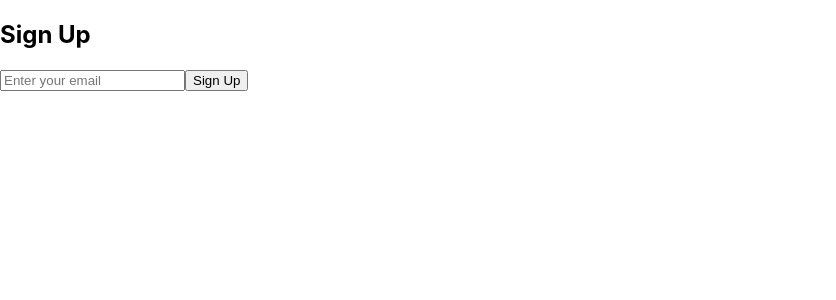
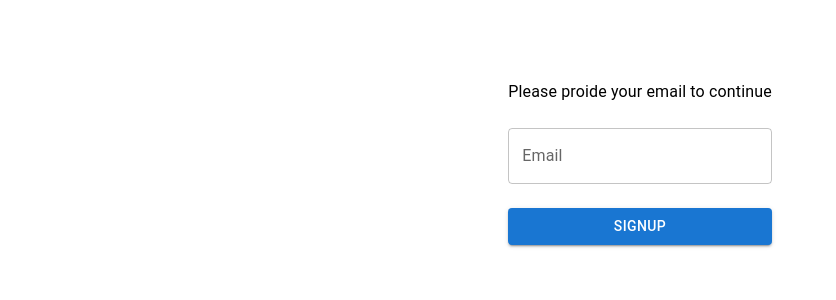
Before and after one commit to myk-hub/react-weather-app, a React (Create React App) app: page /signup in a window 1280 px wide. Shown: the top 300 px of the page, without its empty margins (0-836 px from the left). Built offline with nearby package versions, Linux system fonts and the light colour scheme.

Commit message:
add user to weather, better UI for weather widget, ts fixes

```diff
--- a/package.json
+++ b/package.json
@@ -3,6 +3,11 @@
   "version": "0.1.0",
   "private": true,
   "dependencies": {
+    "@emotion/react": "^11.11.3",
+    "@emotion/styled": "^11.11.0",
+    "@fontsource/roboto": "^5.0.8",
+    "@mui/icons-material": "^5.15.9",
+    "@mui/material": "^5.15.9",
     "@testing-library/jest-dom": "^5.17.0",
     "@testing-library/react": "^13.4.0",
     "@testing-library/user-event": "^13.5.0",
@@ -13,6 +18,7 @@
     "axios": "^1.6.7",
     "react": "^18.2.0",
     "react-dom": "^18.2.0",
+    "react-icons": "^5.0.1",
     "react-router-dom": "^6.22.0",
     "react-scripts": "5.0.1",
     "styled-components": "^6.1.8",
--- a/src/App.tsx
+++ b/src/App.tsx
@@ -5,29 +5,31 @@ import Signup from "./components/Signup";
 import Home from "./components/Home";
 
 export const WeatherIcons = {
-  "01d": "/src/icons/sunny.svg",
-  "01n": "/src/icons/night.svg",
-  "02d": "/src/icons/day.svg",
-  "02n": "/src/icons/cloudy-night.svg",
-  "03d": "/src/icons/cloudy.svg",
-  "03n": "/src/icons/cloudy.svg",
-  "04d": "/src/icons/perfect-day.svg",
-  "04n": "/src/icons/cloudy-night.svg",
-  "09d": "/src/icons/rain.svg",
-  "09n": "/src/icons/rain-night.svg",
-  "10d": "/src/icons/rain.svg",
-  "10n": "/src/icons/rain-night.svg",
-  "11d": "/src/icons/storm.svg",
-  "11n": "/src/icons/storm.svg",
+  "01d": "/react-weather-app/icons/sunny.svg",
+  "01n": "/react-weather-app/icons/night.svg",
+  "02d": "/react-weather-app/icons/day.svg",
+  "02n": "/react-weather-app/icons/cloudy-night.svg",
+  "03d": "/react-weather-app/icons/cloudy.svg",
+  "03n": "/react-weather-app/icons/cloudy.svg",
+  "04d": "/react-weather-app/icons/perfect-day.svg",
+  "04n": "/react-weather-app/icons/cloudy-night.svg",
+  "09d": "/react-weather-app/icons/rain.svg",
+  "09n": "/react-weather-app/icons/rain-night.svg",
+  "10d": "/react-weather-app/icons/rain.svg",
+  "10n": "/react-weather-app/icons/rain-night.svg",
+  "11d": "/react-weather-app/icons/storm.svg",
+  "11n": "/react-weather-app/icons/storm.svg",
 } as any;
 
 function App() {
+  const [email, setEmail] = React.useState('');
+
   return (
     <Router>
       <div className="App">
         <Routes>
-          <Route path="/signup" element={<Signup />} />
-          <Route path="/home" element={<Home />} />
+          <Route path="/signup" element={<Signup email={email} setEmail={setEmail} />} />
+          <Route path="/home" element={<Home email={email} />} />
         </Routes>
       </div>
   </Router>
--- a/src/components/CityComponent.tsx
+++ b/src/components/CityComponent.tsx
@@ -29,23 +29,26 @@ const SearchBox = styled.form`
     font-weight: bold;
   }
 `;
+
 const ChooseCityLabel = styled.span`
   color: black;
   margin: 10px auto;
   font-size: 18px;
   font-weight: bold;
 `;
+
 const WelcomeWeatherLogo = styled.img`
   width: 140px;
   height: 140px;
   margin: 40px auto;
 `;
 
-const CityComponent = (props: any) => {
-  const { updateCity, fetchWeather } = props;
+const CityComponent = ({ updateCity, fetchWeather }: {
+  updateCity: Function; fetchWeather: any;
+}) => {
   return (
     <>
-      <WelcomeWeatherLogo src={"/src/icons/perfect-day.svg"} />
+      <WelcomeWeatherLogo src={"/react-weather-app/icons/perfect-day.svg"} />
       <ChooseCityLabel>Find Weather of your city</ChooseCityLabel>
       <SearchBox onSubmit={fetchWeather}>
         <input
--- a/src/components/Home.tsx
+++ b/src/components/Home.tsx
@@ -13,8 +13,6 @@ const Container = styled.div`
   width: 380px;
   padding: 20px 10px;
   margin: auto;
-  border-radius: 4px;
-  box-shadow: 0 3px 6px 0 #555;
   background: white;
   font-family: Montserrat;
 `;
@@ -25,6 +23,7 @@ const AppLabel = styled.span`
   font-size: 18px;
   font-weight: bold;
 `;
+
 const CloseButton = styled.span`
   padding: 2px 3px;
   background-color: black;
@@ -33,8 +32,11 @@ const CloseButton = styled.span`
   position: absolute;
 `;
 
+type IProps = {
+  email: string;
+}
 
-const Home = () => {
+const Home = ({ email }: IProps) => {
   const [city, updateCity] = useState();
   const [weather, updateWeather] = useState();
   const fetchWeather = async (e: any) => {
@@ -47,7 +49,7 @@ const Home = () => {
 
   return (
     <Container>
-      <AppLabel>React Weather App</AppLabel>
+      <AppLabel>User: {email}</AppLabel>
       {city && weather ? (
         <WeatherComponent weather={weather} city={city} />
       ) : (
--- a/src/components/Signup.tsx
+++ b/src/components/Signup.tsx
@@ -1,12 +1,27 @@
-import React, { useState } from 'react';
-// @ts-ignore
+import React, { useCallback, useState } from 'react';
 import { useNavigate } from 'react-router-dom';
+import styled from "styled-components";
+import Stack from '@mui/material/Stack';
+import Button from '@mui/material/Button';
+import Typography from '@mui/material/Typography';
+import TextField from '@mui/material/TextField';
 
-const Signup = () => {
-  const [email, setEmail] = useState('');
-  const history = useNavigate();
+const SignupForm = styled.form`
+  display: flex;
+  flex-direction: column;
+  align-items: center;
+  margin: 10vh 10vw;
+`;
 
-  const handleSignup = () => {
+type IProps = {
+  email: string;
+  setEmail: (email: string) => void;
+};
+
+const Signup = ({ email, setEmail }: IProps) => {
+  const navigate = useNavigate();
+
+  const handleSignup = React.useCallback(() => {
     // Perform client-side validation
     if (!validateEmail(email)) {
       alert('Please enter a valid email address.');
@@ -14,9 +29,8 @@ const Signup = () => {
     }
 
     // Redirect to home page after successful signup
-    // @ts-ignore
-    history.push('/home');
-  };
+    navigate('/home');
+  }, [email]);
 
   const validateEmail = (email: string): boolean => {
     // Simple email validation regex
@@ -25,16 +39,30 @@ const Signup = () => {
   };
 
   return (
-    <div>
-      <h2>Sign Up</h2>
-      <input
-        type="email"
-        placeholder="Enter your email"
-        value={email}
-        onChange={(e) => setEmail(e.target.value)}
-      />
-      <button onClick={handleSignup}>Sign Up</button>
-    </div>
+    <SignupForm>
+      <Stack spacing={3} direction="column">
+        <Typography>Please proide your email to continue</Typography>
+        {/* @ts-ignore */ }
+        <TextField
+          id="outlined-basic"
+          label="Email"
+          variant="outlined"
+          type="email"
+          placeholder="Enter your email"
+          value={email}
+          onChange={(e: any) => setEmail(e.target.value)}
+        />
+        {/* @ts-ignore */ }
+        <Button
+          type="email"
+          placeholder="Enter your email"
+          value={email}
+          onClick={handleSignup} variant="contained"
+          >
+            SignUp
+        </Button>
+      </Stack>
+    </SignupForm>
   );
 };
 
--- a/src/components/WeatherInfoComponent.tsx
+++ b/src/components/WeatherInfoComponent.tsx
@@ -1,13 +1,13 @@
 import React from "react";
 import styled from "styled-components";
-import {WeatherIcons} from "../App";
+import { WeatherIcons } from "../App";
 
 export const WeatherInfoIcons = {
-    sunset: "./src/icons/temp.svg",
-    sunrise: "./src/icons/temp.svg",
-    humidity: "./src/icons/humidity.svg",
-    wind: "./src/icons/wind.svg",
-    pressure: "/src/icons/pressure.svg",
+  sunset: "./react-weather-app/icons/temp.svg",
+  sunrise: "./react-weather-app/icons/temp.svg",
+  humidity: "./react-weather-app/icons/humidity.svg",
+  wind: "/react-weather-app/icons/wind.svg",
+  pressure: "/react-weather-app/icons/pressure.svg",
 } as any;
 
 const Location = styled.span`
@@ -16,6 +16,7 @@ const Location = styled.span`
   font-size: 28px;
   font-weight: bold;
 `;
+
 const Condition = styled.span`
   margin: 20px auto;
   text-transform: capitalize;
@@ -24,6 +25,7 @@ const Condition = styled.span`
     font-size: 28px;
   }
 `;
+
 const WeatherInfoLabel = styled.span`
   margin: 20px 25px 10px;
   text-transform: capitalize;
@@ -32,11 +34,13 @@ const WeatherInfoLabel = styled.span`
   font-weight: bold;
   font-size: 14px;
 `;
+
 const WeatherIcon = styled.img`
   width: 100px;
   height: 100px;
   margin: 5px auto;
 `;
+
 const WeatherContainer = styled.div`
   display: flex;
   width: 100%;
@@ -54,6 +58,7 @@ const WeatherInfoContainer = styled.div`
   align-items: center;
   flex-wrap: wrap;
 `;
+
 const InfoContainer = styled.div`
   display: flex;
   margin: 5px 10px;
@@ -61,10 +66,12 @@ const InfoContainer = styled.div`
   justify-content: space-evenly;
   align-items: center;
 `;
+
 const InfoIcon = styled.img`
   width: 36px;
   height: 36px;
 `;
+
 const InfoLabel = styled.span`
   display: flex;
   flex-direction: column;
@@ -76,8 +83,7 @@ const InfoLabel = styled.span`
   }
 `;
 
-const WeatherInfoComponent = (props: any) => {
-    const {name, value} = props;
+const WeatherInfoComponent = ({ name, value }: any) => {
   return (
     <InfoContainer>
       <InfoIcon src={WeatherInfoIcons[name]}/>
@@ -88,12 +94,13 @@ const WeatherInfoComponent = (props: any) => {
     </InfoContainer>
   );
 };
-const WeatherComponent = (props: any) => {
-    const {weather} = props;
+
+const WeatherComponent = ({ weather }: any) => {
   const isDay = weather?.weather[0].icon?.includes('d')
   const getTime = (timeStamp: any) => {
     return `${new Date(timeStamp * 1000).getHours()} : ${new Date(timeStamp * 1000).getMinutes()}`
   }
+
   return (
     <>
       <WeatherContainer>
@@ -105,7 +112,16 @@ const WeatherComponent = (props: any) => {
       </WeatherContainer>
       <Location>{`${weather?.name}, ${weather?.sys?.country}`}</Location>
 
-            <WeatherInfoLabel>Weather Info</WeatherInfoLabel>
+      <WeatherInfoLabel>Weather Today</WeatherInfoLabel>
+      <WeatherInfoContainer>
+        <WeatherInfoComponent name={isDay ? "sunset" : "sunrise"}
+                              value={`${getTime(weather?.sys[isDay ? "sunset" : "sunrise"])}`}/>
+        <WeatherInfoComponent name={"humidity"} value={weather?.main?.humidity}/>
+        <WeatherInfoComponent name={"wind"} value={weather?.wind?.speed}/>
+        <WeatherInfoComponent name={"pressure"} value={weather?.main?.pressure}/>
+      </WeatherInfoContainer>
+
+      <WeatherInfoLabel>Weather Tomorrow</WeatherInfoLabel>
       <WeatherInfoContainer>
         <WeatherInfoComponent name={isDay ? "sunset" : "sunrise"}
                               value={`${getTime(weather?.sys[isDay ? "sunset" : "sunrise"])}`}/>
```
Also changed, not shown: 1 other file (tests, documents, lock files or other folders). Lines whose indentation alone changed are shown as unchanged.
